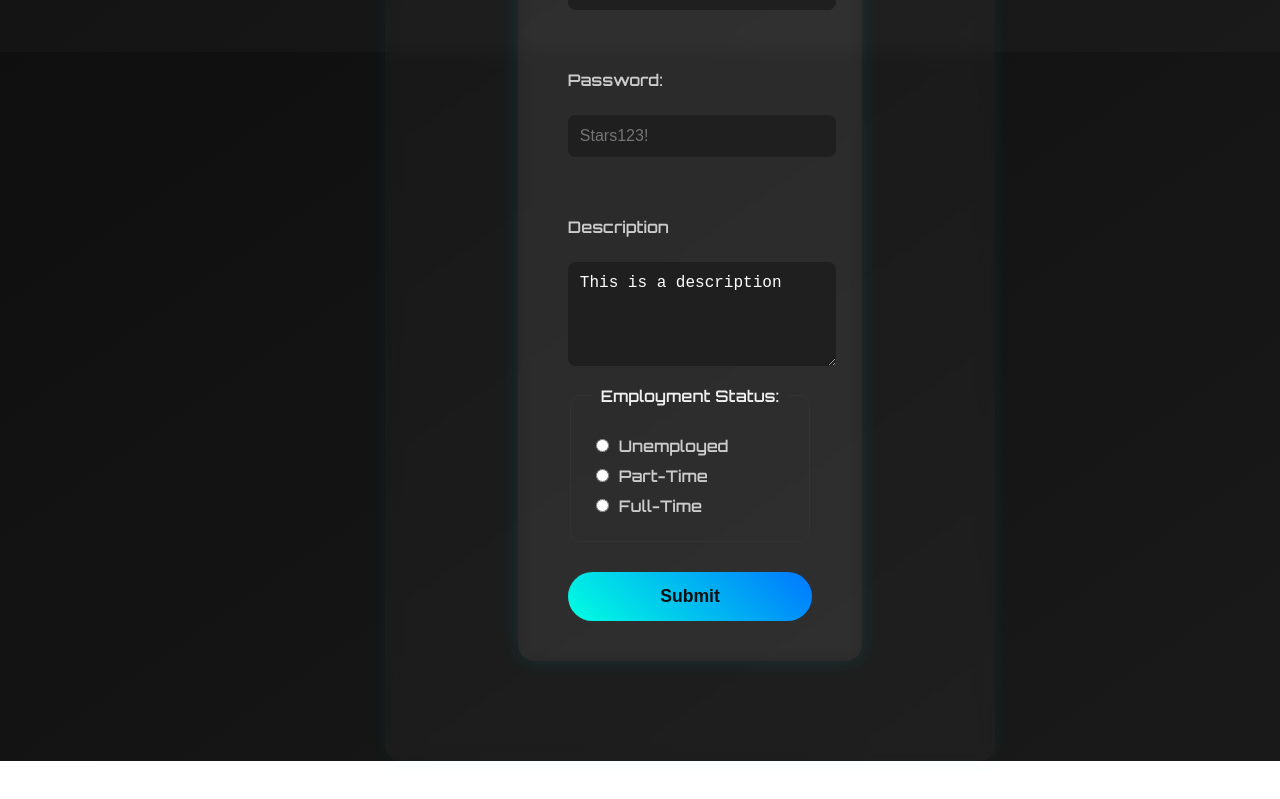
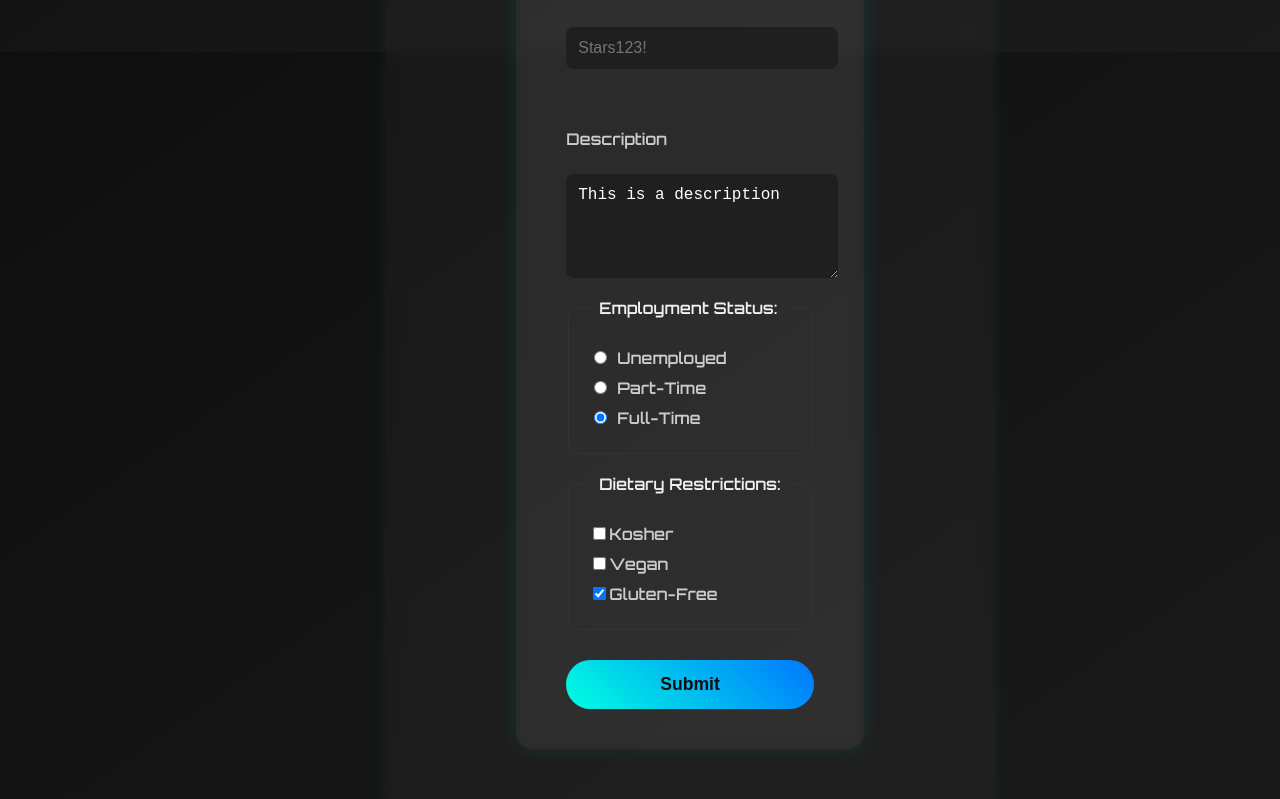
Before and after one commit to bebopkenny/Reactjs, a React (Vite) app in the folder 03/mini-project-3/: page / in a window 1280 px wide. Shown: the part 748-1547 px from the top of the page. Before the commit the page ends 1509 px from the top, so only its background shows below. Built offline with nearby package versions, Linux system fonts and the light colour scheme.

Commit message:
Reviewed how checkboxes worked

```diff
--- a/03/mini-project-3/src/components/Forms.jsx
+++ b/03/mini-project-3/src/components/Forms.jsx
@@ -4,11 +4,11 @@ import './Forms.css'
 const Forms = () => {
   return (
     <form action="/api/my-server-code.php" method="POST" id="my-form">
-    <label for="first-name">First Name: </label>
-    <input type="text" id="first-name" name="firstName" class="input" />
+    <label htmlFor="first-name">First Name: </label>
+    <input type="text" id="first-name" name="firstName" className="input" />
     <br />
-    <label for="last-name">Last Name: </label>
-    <input type="text" id="last-name" name="lastName" class="input" />
+    <label htmlFor="last-name">Last Name: </label>
+    <input type="text" id="last-name" name="lastName" className="input" />
     <br />
     <input type="submit" value="Submit" />
 </form>
--- a/03/mini-project-3/src/components/SignUp.jsx
+++ b/03/mini-project-3/src/components/SignUp.jsx
@@ -8,12 +8,15 @@ const SignUp = () => {
         const formData = new FormData(event.currentTarget);
         let user_email = formData.get("email")
         let user_password = formData.get("password")
+        let employmentStatus = formData.get("employmentStatus")
+        let dietaryRestrictions = formData.getAll("dietaryRestrictions")
+        console.log(user_email)
+        console.log(user_password)
+        console.log(dietaryRestrictions)
+        console.log(employmentStatus)
     }
 
-    function employmentStatus(event) {
-      const selected = event.target.value; // gets the value from the selected radio
-      console.log("Employment status: ", selected);
-    }
+
 
   return ( // Don't forget to add a function to action for this to work
     <section>
@@ -33,16 +36,32 @@ const SignUp = () => {
             <fieldset>
               <legend>Employment Status:</legend>
               <label>
-                <input onChange={employmentStatus} type="radio" name="employmentStatus" value="unemployed"/>
+                <input type="radio" name="employmentStatus" value="unemployed"/>
                 Unemployed
               </label>
               <label>
-                <input onChange={employmentStatus} type="radio" name="employmentStatus" value="part-time"/>
+                <input type="radio" name="employmentStatus" value="part-time"/>
                 Part-Time
               </label>
               <label>
-                <input onChange={employmentStatus} type="radio" name="employmentStatus" value="full-time"/>
+                <input type="radio" name="employmentStatus" value="full-time" defaultChecked={true}/>
                 Full-Time
+              </label>
+            </fieldset>
+
+            <fieldset>
+              <legend>Dietary Restrictions:</legend>
+              <label>
+                <input type="checkbox" name="dietaryRestrictions" value="kosher"/>
+                Kosher
+              </label>
+              <label>
+                <input type="checkbox" name="dietaryRestrictions" value="vegan"/>
+                Vegan
+              </label>
+              <label>
+                <input type="checkbox" name="dietaryRestrictions" value="gluten-free" defaultChecked={true}/>
+                Gluten-Free
               </label>
             </fieldset>
 
@@ -56,6 +75,10 @@ export default SignUp
 
 
 
+    // function employmentStatus(event) {
+    //   const selected = event.target.value; // gets the value from the selected radio
+    //   console.log("Employment status: ", selected);
+    // }
 
 
 /*
```
